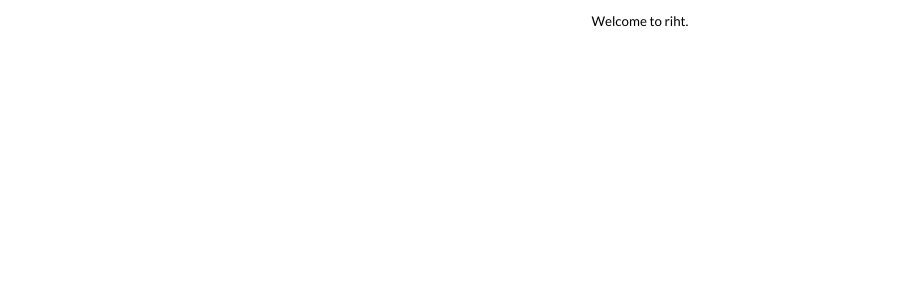
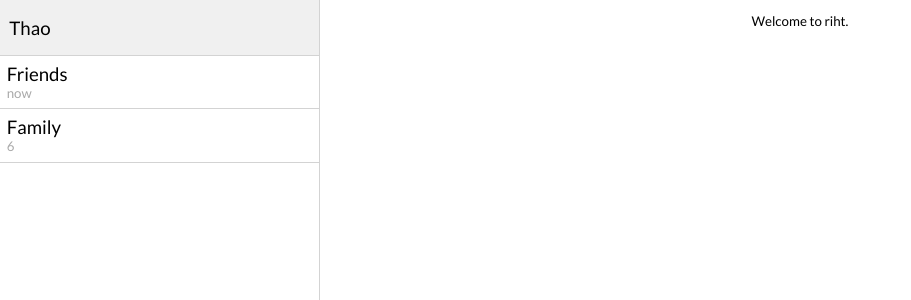
Before and after one commit to schramm-famm/me-you, a Vue app: page /conversations in a window 1280 px wide. Shown: the top 300 px of the page, without its empty margins (0-911 px from the left). Built offline with nearby package versions, Linux system fonts and the light colour scheme.

Commit message:
Integrate `ConversationList` component into view
* Add initialization of `conversations` and `user` state properties

```diff
--- a/src/views/Conversations.vue
+++ b/src/views/Conversations.vue
@@ -1,12 +1,120 @@
 <template>
   <div class="conversations">
-    <router-view/>
+    <ConversationList/>
+    <div class="conversation">
+      <router-view/>
+    </div>
   </div>
 </template>
 
 <script>
+import ConversationList from '../components/ConversationList.vue';
+
+const getDisplayTime = (lastModifiedStr) => {
+  const lastModifiedDate = new Date(lastModifiedStr);
+  const currDate = new Date();
+  const lmYear = lastModifiedDate.getFullYear();
+  const lmMonth = lastModifiedDate.getMonth();
+  const lmDate = lastModifiedDate.getDate();
+  const lmHours = lastModifiedDate.getHours();
+  const lmMinutes = lastModifiedDate.getMinutes();
+  const yearDelta = currDate.getFullYear() - lmYear;
+  const monthDelta = currDate.getMonth() - lmMonth;
+  const dateDelta = currDate.getDate() - lmDate;
+  const hourDelta = currDate.getHours() - lmHours;
+  const minuteDelta = currDate.getMinutes() - lmMinutes;
+
+  if (yearDelta === 0 && monthDelta === 0 && dateDelta < 7) { // Within the week
+    if (dateDelta === 0) { // Same day
+      if (hourDelta === 0 && minuteDelta < 10) { // Same hour within 10 minutes
+        if (minuteDelta === 0) {
+          return 'now';
+        }
+        if (minuteDelta < 3) {
+          return 'a couple minutes ago';
+        }
+        if (minuteDelta < 5) {
+          return 'a few minutes ago';
+        }
+        return 'several minutes ago';
+      }
+
+      const meridian = lmHours < 11 ? 'A.M.' : 'P.M.';
+      const hours = lmHours === 0 ? 12 : lmHours % 12;
+      const minutes = lmMinutes < 10 ? `0${lmMinutes}` : lmMinutes;
+
+      return `${hours}:${minutes} ${meridian}`;
+    }
+
+    return lastModifiedDate.getDay();
+  }
+
+  return `${lmYear}-${lmMonth}-${lmDate}`;
+};
+
+const preloadImage = (imgSrc) => {
+  const img = new Image();
+  img.src = imgSrc;
+};
+
+function created() {
+  // TODO: Add API call to get user metadata
+  const user = {
+    name: 'Thao',
+    email: 'thaotran.lp@gmail.com',
+  };
+
+  this.$store.commit('setUser', user);
+
+  // TODO: Add API call to get all conversations for the user
+  const conversationsList = [
+    {
+      id: 5,
+      name: 'Friends',
+      avatar_url: 'https://i.redd.it/o6i20msl7wcz.jpg',
+      last_modified: (new Date()).toISOString(),
+    },
+    {
+      id: 7,
+      name: 'Family',
+      avatar_url: 'https://i.redd.it/o6i20msl7wcz.jpg',
+      last_modified: '2020-02-29T13:00:01Z',
+    },
+  ];
+
+  conversationsList.forEach((conversation) => {
+    const updatedConversation = conversation;
+    updatedConversation.last_modified_display = getDisplayTime(conversation.last_modified);
+    this.$store.commit('addConversation', updatedConversation);
+    preloadImage(conversation.avatar_url);
+  });
+
+  if (this.$route.params.id) {
+    this.$store.commit('setActiveConversation', parseInt(this.$route.params.id, 10));
+  }
+
+  window.setInterval(() => {
+    Object.keys(this.conversations).forEach((id) => {
+      const conversation = this.conversations[id];
+      conversation.last_modified_display = getDisplayTime(conversation.last_modified);
+      this.$store.commit('addConversation', conversation);
+    });
+  }, 60000);
+}
+
+function conversations() {
+  return this.$store.state.conversations;
+}
+
 export default {
   name: 'Conversations',
+  components: {
+    ConversationList,
+  },
+  created,
+  computed: {
+    conversations,
+  },
 };
 </script>
 
@@ -14,6 +122,12 @@ export default {
 .conversations {
   flex: 1;
   display: flex;
+  flex-direction: row;
+}
+
+.conversation {
+  flex: 1;
+  display: flex;
   flex-direction: column;
 }
 </style>
```
